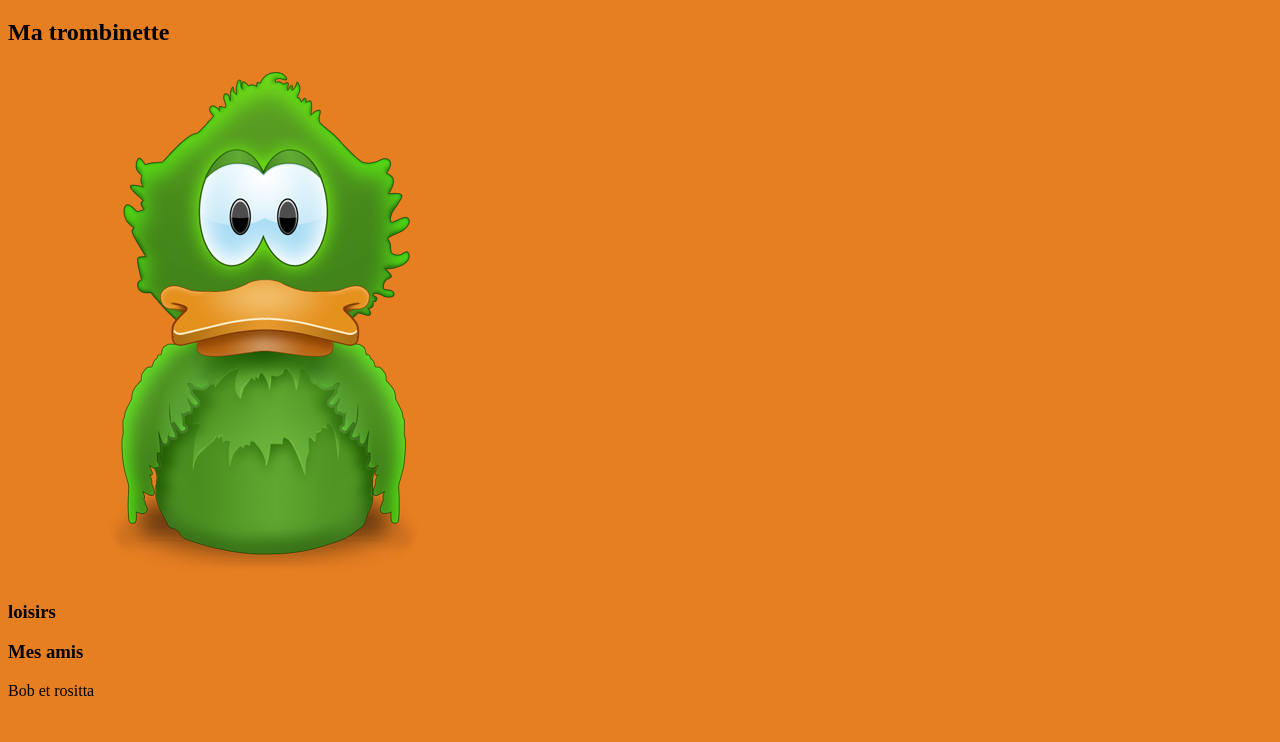
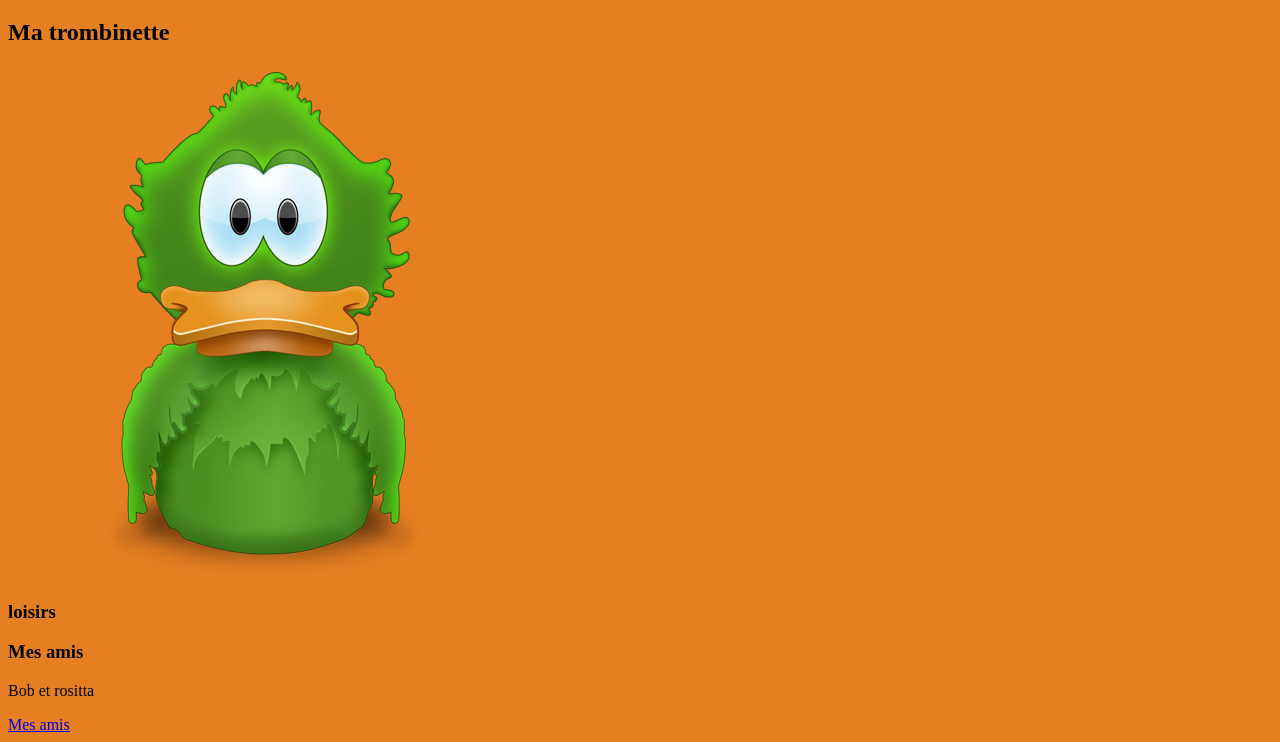
Before and after one commit to laurentFreundWF3/ex1, a plain HTML site: page index.html in a window 1280 px wide. Shown: the part 61-803 px from the top of the page. Drawn offline with Linux system fonts and the light colour scheme.

Commit message:
Ajout du lien contact dans index.html

```diff
--- a/index.html
+++ b/index.html
@@ -15,5 +15,6 @@
 
 <h3>Mes amis</h3>
 <p>Bob et rositta</p>
+<a href="contact.html">Mes amis</a>
 </body>
 </html>
```
